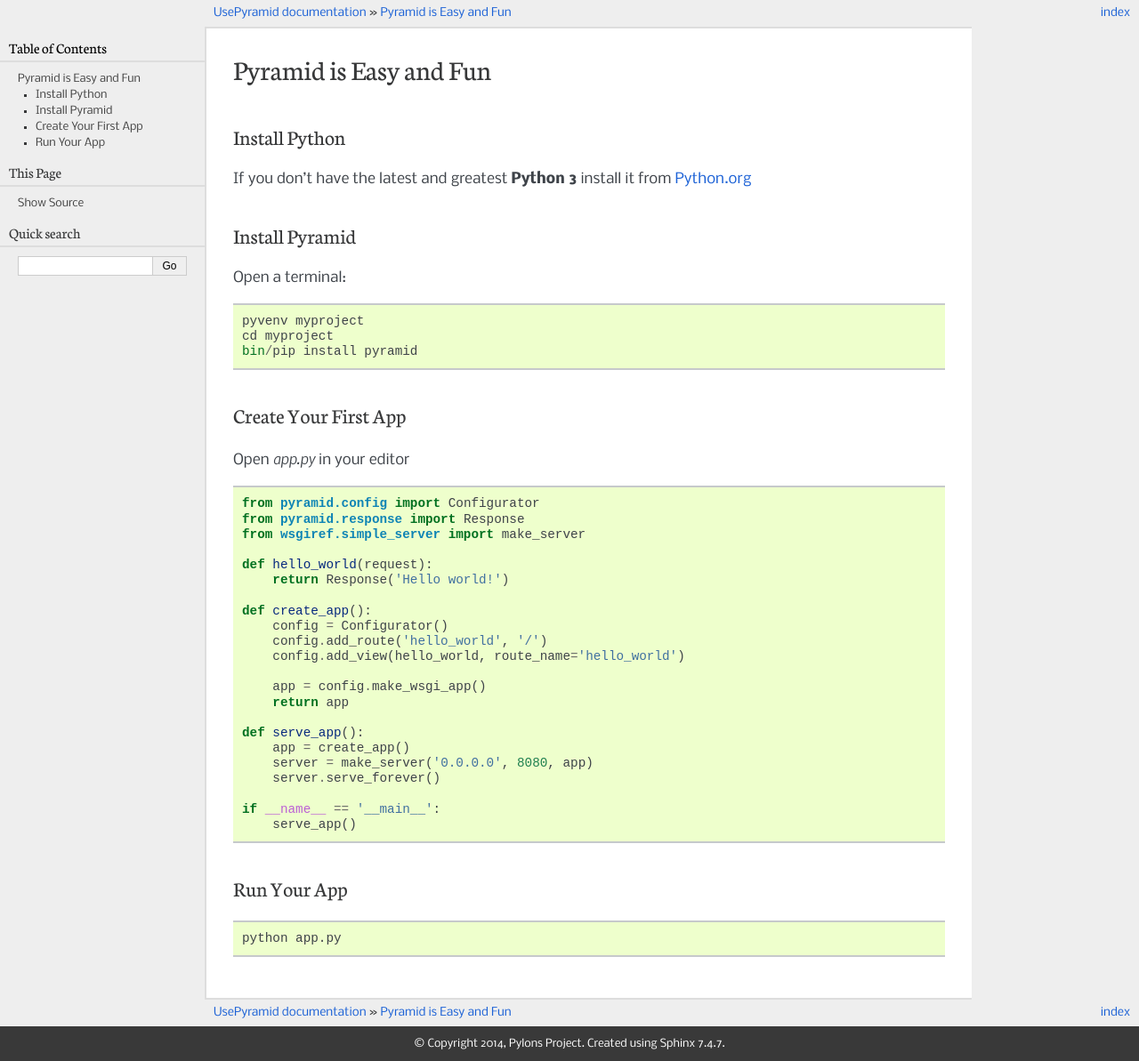
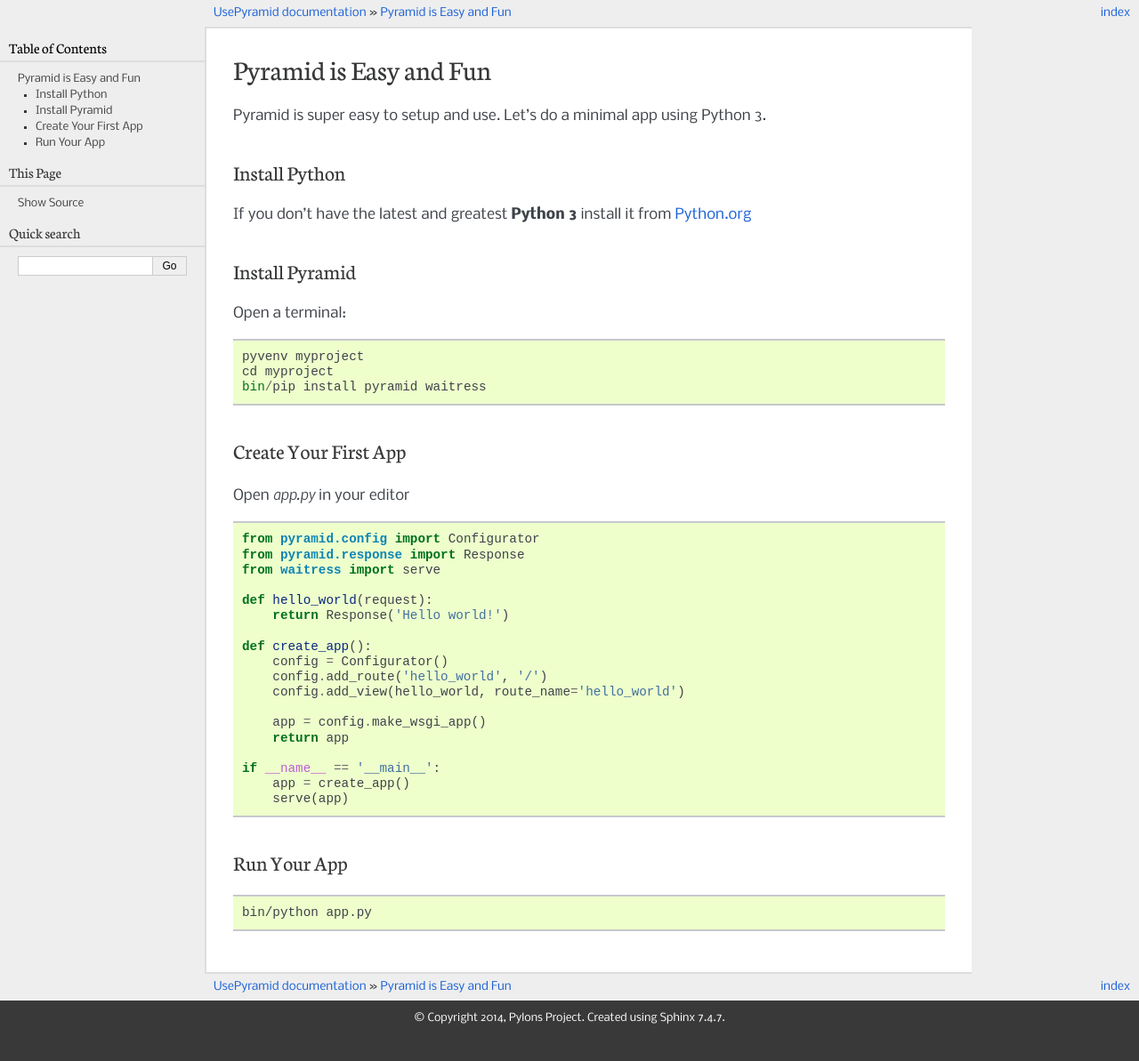
Before and after one commit to reebalazs/trypyramid, a Sphinx documentation site: the page built from docs/index.rst, in a window 1280 px wide. Shown: the whole page at 89% size. Built offline with Sphinx 7.4.7, drawn with Linux system fonts in a browser that asks for light colours; after the commit the page ends 1164 px from its top, so only the background shows below that.

Commit message:
switch to waitress

```diff
--- a/docs/index.rst
+++ b/docs/index.rst
@@ -1,6 +1,8 @@
 #######################
 Pyramid is Easy and Fun
 #######################
+
+Pyramid is super easy to setup and use. Let's do a minimal app using Python 3.
 
 Install Python
 --------------
@@ -16,7 +18,7 @@
 
   pyvenv myproject
   cd myproject
-  bin/pip install pyramid
+  bin/pip install pyramid waitress
 
 
 Create Your First App
@@ -28,7 +30,7 @@
 
   from pyramid.config import Configurator
   from pyramid.response import Response
-  from wsgiref.simple_server import make_server
+  from waitress import serve
 
   def hello_world(request):
       return Response('Hello world!')
@@ -41,13 +43,9 @@
       app = config.make_wsgi_app()
       return app
 
-  def serve_app():
+  if __name__ == '__main__':
       app = create_app()
-      server = make_server('0.0.0.0', 8080, app)
-      server.serve_forever()
-
-  if __name__ == '__main__':
-      serve_app()
+      serve(app)
 
 
 Run Your App
@@ -55,4 +53,4 @@
 
 .. code-block:: bash
 
-  python app.py
+  bin/python app.py
```
